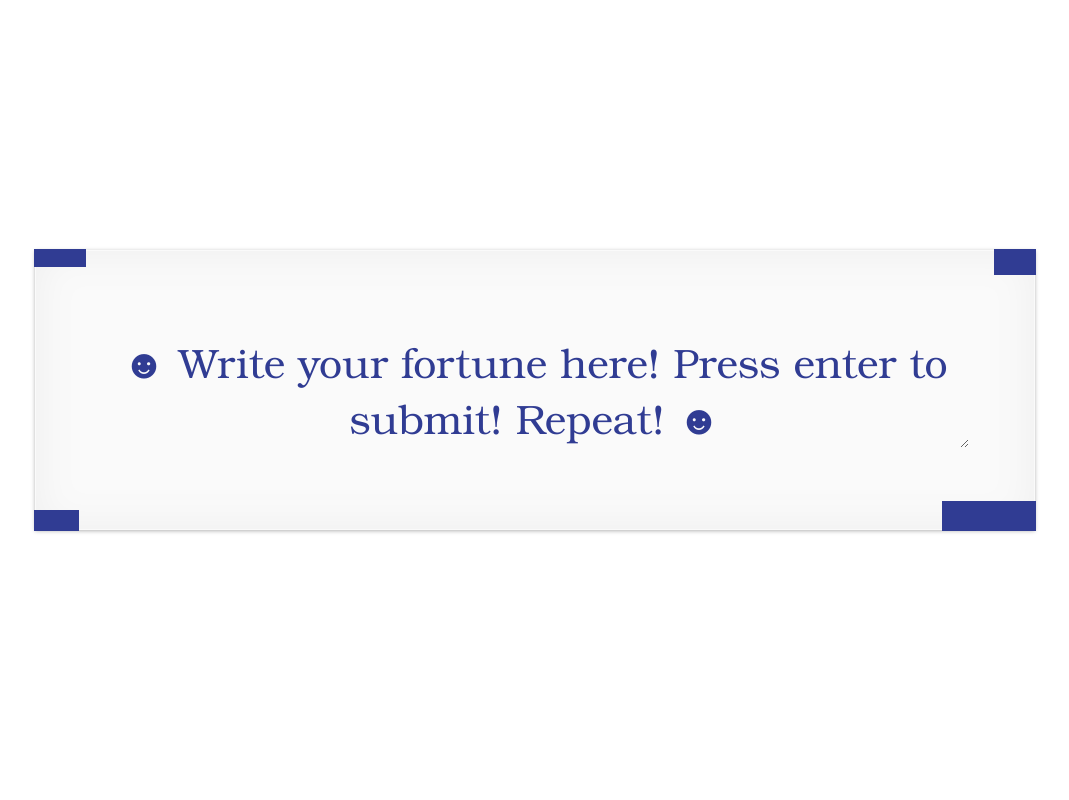
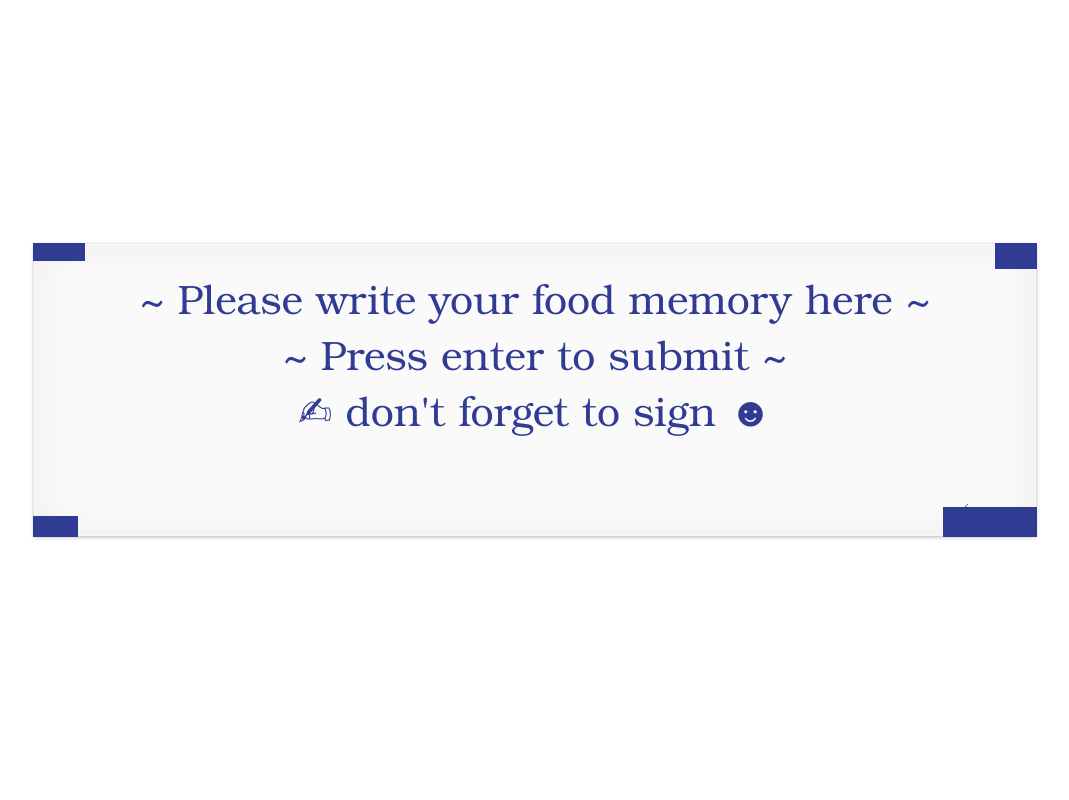
Before and after one commit to m4rk3r/good-fortune-technology, a Django app: page / in a window 1280 px wide. Shown: the whole page, without its empty margins (105-1174 px from the left). Run offline with Django 3.2, Linux system fonts and the light colour scheme.

Commit message:
Tweak for memories

```diff
--- a/fortunes/models.py
+++ b/fortunes/models.py
@@ -6,6 +6,7 @@ from django.db import models
 class Fortune(models.Model):
     text = models.TextField()
     created = models.DateTimeField(auto_now_add=True,blank=True,null=True)
+    contributor = models.CharField(max_length=255, blank=True, null=True)
 
     def __unicode__(self):
         return unicode(self.id)
--- a/good_fortune/settings.py
+++ b/good_fortune/settings.py
@@ -1,6 +1,6 @@
 # Django settings for good_fortune project.
 
-DEBUG = True
+DEBUG = False
 TEMPLATE_DEBUG = DEBUG
 
 import os
--- a/reqs.txt
+++ b/reqs.txt
@@ -1,5 +1,5 @@
 Django==1.9.2
-MySQL-python==1.2.5
+#MySQL-python==1.2.5
 Pillow==3.1.1
 djangorestframework==3.3.2
 wsgiref==0.1.2
--- a/static/css/main.css
+++ b/static/css/main.css
@@ -22,6 +22,9 @@ body {
   display: -ms-flexbox;
   display: -webkit-flex;
   display: flex;
+  -webkit-flex-direction: column;
+  -ms-flex-direction: column;
+  flex-direction: column;
   -webkit-justify-content: center;
   -ms-flex-pack: center;
   justify-content: center;
@@ -63,6 +66,7 @@ p {
     outline: none;
     font-family: "tex_gyre_bonumregular";
     background: inherit;
+    height: 100%;
     -webkit-box-shadow: none;
     -moz-box-shadow: none;
     box-shadow: none;
--- a/static/css/paper.css
+++ b/static/css/paper.css
@@ -10,7 +10,7 @@
 .paper {
   position: relative;
   min-height: 20px;
-  padding: 19px;
+  padding: 25px 20px;
   margin-bottom: 20px;
   background-color: #fafafa;
   border: 1px solid #fafafa;
@@ -148,3 +148,5 @@
 
 .paper-curve-horiz:before {
   top: 0; }
+
+/*# sourceMappingURL=paper.css.map */
--- a/static/js/main.js
+++ b/static/js/main.js
@@ -68,6 +68,9 @@ function reset(){
     plot_corners();
     input.val('');
     input.focus();
+    input.css({
+     'font-size': ''
+    });
 }
 
 $(function (){
@@ -78,13 +81,17 @@ $(function (){
     var max = 50;
     input.on('keydown', function (evt){
         var words = input.val().split(' ').length;
-        var s = Math.max(15,max - max * words/max);
+        var s = Math.max(20, max - max * words/max);
         input.css({
             'font-size': s
         });
 
         if(evt.keyCode === 13 && !evt.shiftKey){
             evt.preventDefault();
+
+            if (!window.confirm("Ready to submit?! \n(use shift + enter if you were trying to add new lines to your message)")) {
+              return;
+            }
 
             $.post(resource, {text:input.val()}, function (e){
                 input.blur();
--- a/static/scss/main.scss
+++ b/static/scss/main.scss
@@ -9,6 +9,7 @@ html,body {
 
 body {
     @include flexbox();
+    @include direction(column);
     @include justify(center);
     @include align(center);
 }
@@ -41,6 +42,7 @@ p {
         outline: none;
         font-family:$font;
         background:inherit;
+        height: 100%;
 
         -webkit-box-shadow: none;
         -moz-box-shadow: none;
--- a/static/scss/paper.scss
+++ b/static/scss/paper.scss
@@ -28,7 +28,7 @@ $violet-dark:     rgba(74, 64, 128, 0.1);
 .paper {
   position: relative;
   min-height: 20px;
-  padding: 19px;
+  padding: 25px 20px;
   margin-bottom: 20px;
   background-color: $white-light;
   border: 1px solid $white-light;
--- a/templates/index.html
+++ b/templates/index.html
@@ -17,8 +17,13 @@
     </head>
     <body>
         <p id='fortune' class='paper'>
-            <textarea id='input' rows="2">☻ Write your fortune here! Press enter to submit! Repeat! ☻</textarea>
+            <textarea id='input'>
+~ Please write your food memory here ~
+~ Press enter to submit ~
+✍︎ don't forget to sign ☻
+            </textarea>
         </p>
+        <!--<input type="text" name="contributor" placeholder="From">-->
         <div id='screen' />
     </body>
 </html>
```
Also changed, not shown: 1 other file.
